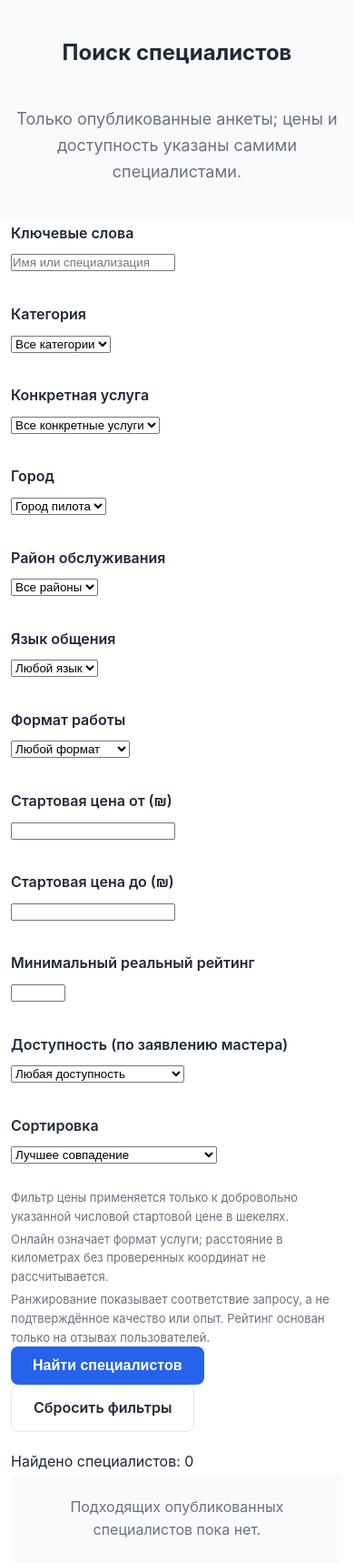
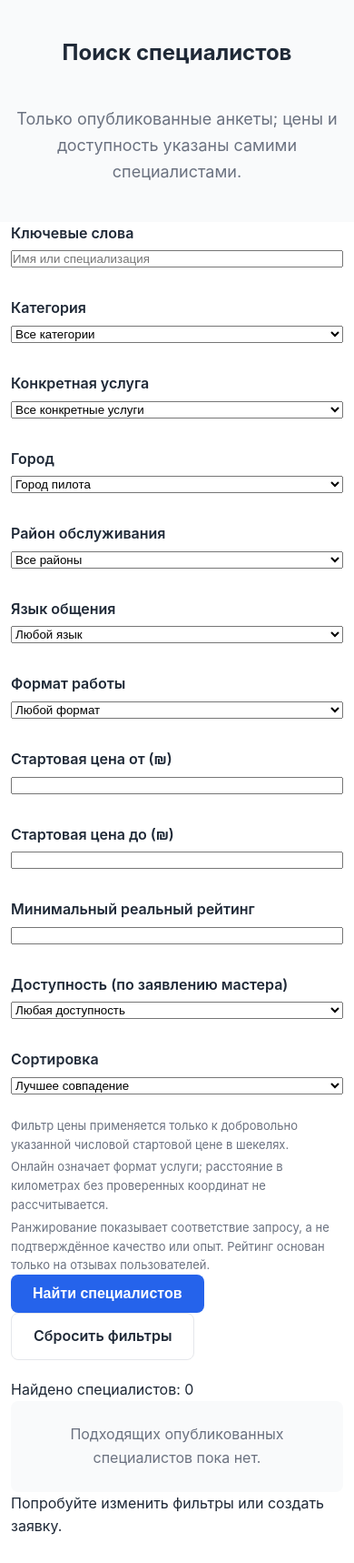
Before and after one commit to maxim9362/zemiPro_site_django, a Django app: page /workers/ in a window 390 px wide. Shown: the part 196-1914 px from the top of the page at 91% size. Run offline with Django 5.2, Linux system fonts and the light colour scheme; data that the repository does not hold is empty; parts of the project's set-up code (start-up, migrations or seed data) failed here and were passed over; some libraries are stand-ins or nearby versions.

Commit message:
fix(stage05.6): prevent mobile directory filter overflow at 320px

```diff
--- a/zemipro_web/static/css/style.css
+++ b/zemipro_web/static/css/style.css
@@ -838,3 +838,29 @@ html[dir="rtl"] .order-card__field strong { text-align: start; }
     min-width: 0;
     max-width: 100%;
 }
+
+
+/* Stage 05.6: native select intrinsic widths must never widen the 320px
+   specialist search viewport (including longer RU/EN/HE options). */
+.worker-directory__form { min-width: 0; max-width: 100%; }
+.worker-directory__filters {
+    display: grid;
+    grid-template-columns: repeat(auto-fit, minmax(min(100%, 190px), 1fr));
+    gap: 12px;
+    align-items: end;
+    min-width: 0;
+}
+.worker-directory__filters .form__group { min-width: 0; }
+.worker-directory__filters input,
+.worker-directory__filters select {
+    display: block;
+    width: 100%;
+    max-width: 100%;
+    min-width: 0;
+    box-sizing: border-box;
+}
+.worker-directory__form .form__hint,
+.worker-directory__form .form__errors { overflow-wrap: anywhere; }
+.worker-directory__form [aria-invalid="true"] {
+    border-color: var(--color-danger, #ad233a);
+}
--- a/zemipro_web/templates/pages/worker_directory.html
+++ b/zemipro_web/templates/pages/worker_directory.html
@@ -13,14 +13,14 @@
 </section>
 <section class="category-content">
     <div class="container">
-        <form method="get" class="form" role="search">
+        <form method="get" class="form worker-directory__form" role="search">
             {% if form.errors %}
             <div class="form__errors" role="alert">
                 <p>{% trans 'Проверьте параметры поиска. Результаты не показаны, пока ошибки не исправлены.' %}</p>
                 {{ form.non_field_errors }}
             </div>
             {% endif %}
-            <div style="display:grid;grid-template-columns:repeat(auto-fit,minmax(190px,1fr));gap:12px;align-items:end;">
+            <div class="worker-directory__filters">
                 {% for field in form %}
                 <div class="form__group">
                     <label for="{{ field.id_for_label }}" class="form__label">{{ field.label }}</label>
```
